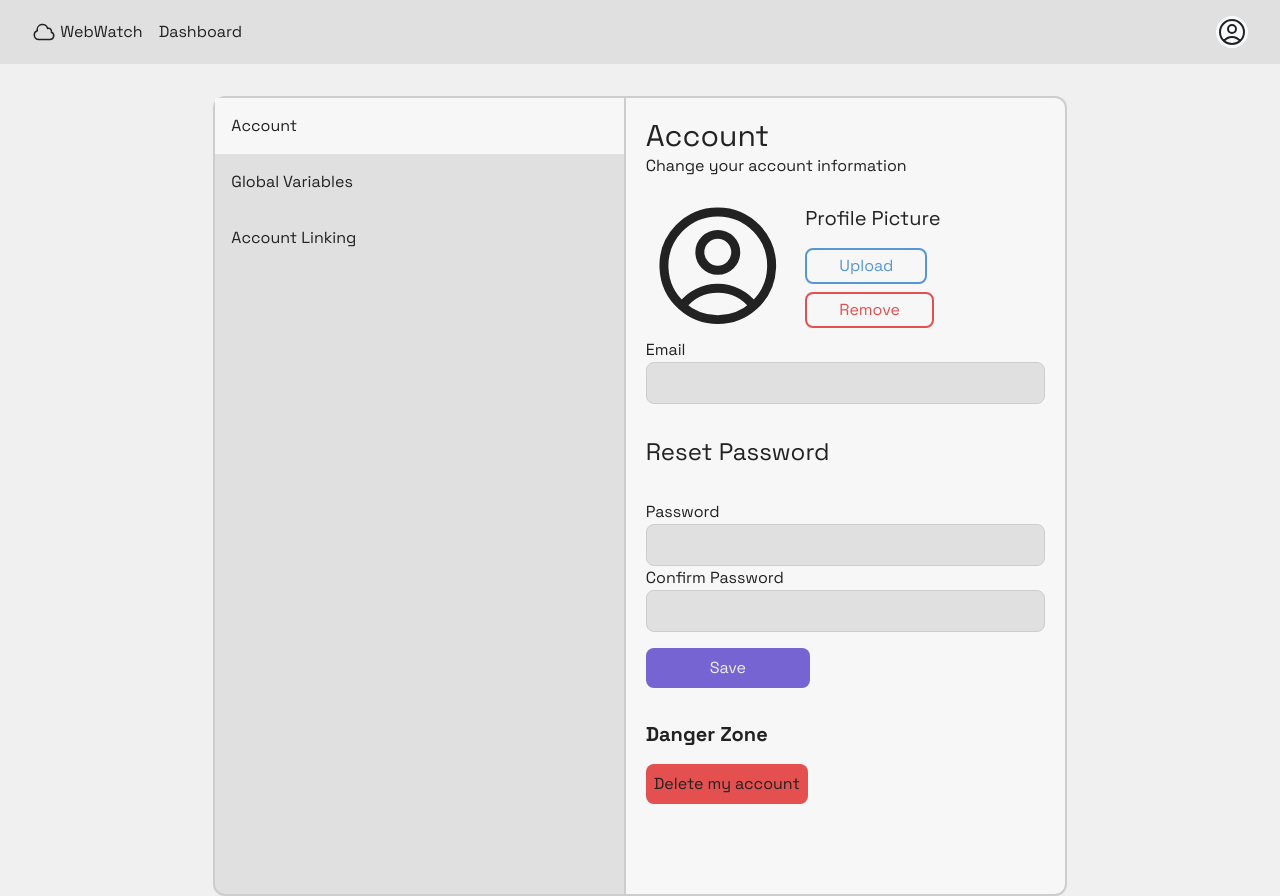
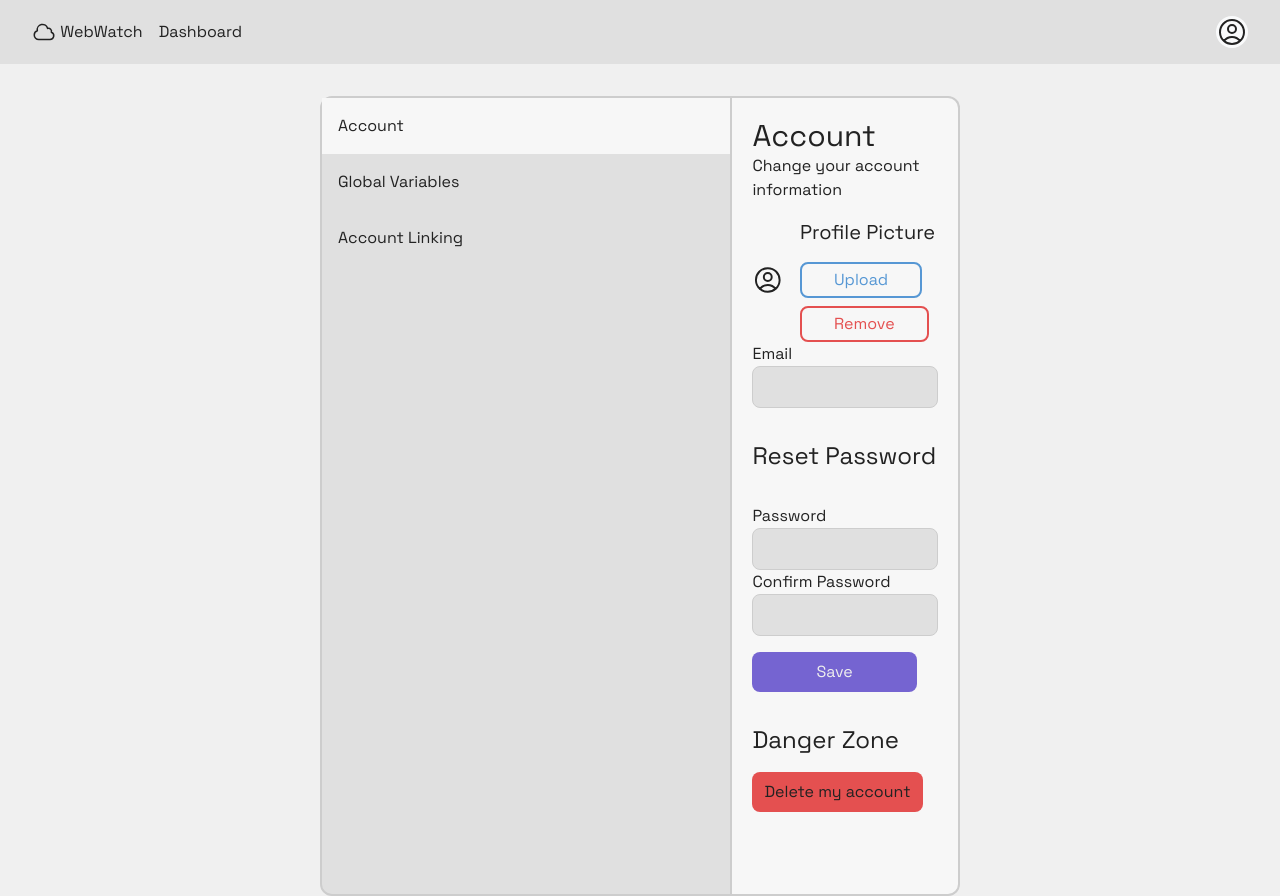
Before and after one commit to Fa24-CSE115A-CaaS/WebWatch, a React (Vite) app in the folder frontend/: page /settings in a window 1280 px wide. Built offline with nearby package versions, Linux system fonts and the light colour scheme.

Commit message:
Made recommendations #1,3,4,5 from Simon

```diff
--- a/frontend/src/pages/Settings.tsx
+++ b/frontend/src/pages/Settings.tsx
@@ -8,7 +8,7 @@ const Settings = () => {
   };
 
   return (
-    <div className="w-2/3 mx-auto mt-8 rounded min-h-screen text-text">
+    <div className="w-1/2 mx-auto mt-8 rounded min-h-screen text-text">
       <div className="flex">
         <nav className="rounded-l-xl border-solid border-border border-2 min-h-screen w-1/3 min-w-fit bg-secondary text-left">
           {/* Column 1 - Sidebar*/}
@@ -86,25 +86,25 @@ const Settings = () => {
                   <label>Email</label>
                   <input
                     type="email"
-                    className="w-full rounded-lg border border-border bg-secondary p-2"
+                    className="w-full rounded-lg border border-border bg-secondary p-2 outline-none"
                   />
                   <h2 className="text-2xl my-8">Reset Password</h2>
                   <label>Password</label>
                   <input
                     type="password"
-                    className="w-full rounded-lg border border-border bg-secondary p-2"
+                    className="w-full rounded-lg border border-border bg-secondary p-2 outline-none"
                   />
                   <label>Confirm Password</label>
                   <input
                     type="password"
-                    className="w-full rounded-lg border border-border bg-secondary p-2"
+                    className="w-full rounded-lg border border-border bg-secondary p-2 outline-none"
                   />
                   <button className="mt-4 rounded-lg bg-accent p-2 px-16 text-text-contrast hover:bg-accent-hover">
                     Save
                   </button>
                 </form>
-                <h2 className="text-xl font-bold mt-8 mb-4">Danger Zone</h2>
-                <button className="rounded-lg bg-error p-2">
+                <h2 className="text-2xl my-8 mb-4">Danger Zone</h2>
+                <button className="rounded-lg bg-error px-3 py-2">
                   Delete my account
                 </button>
               </>
```
